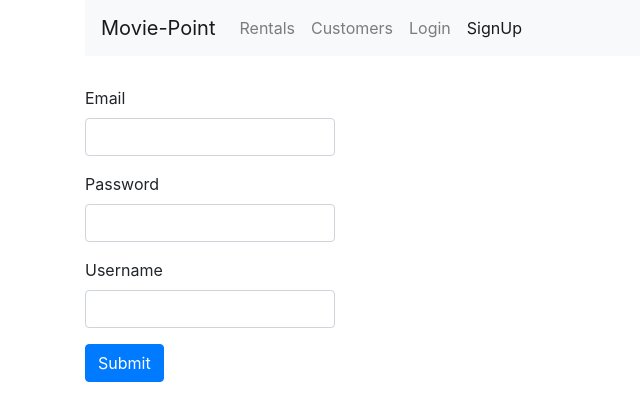
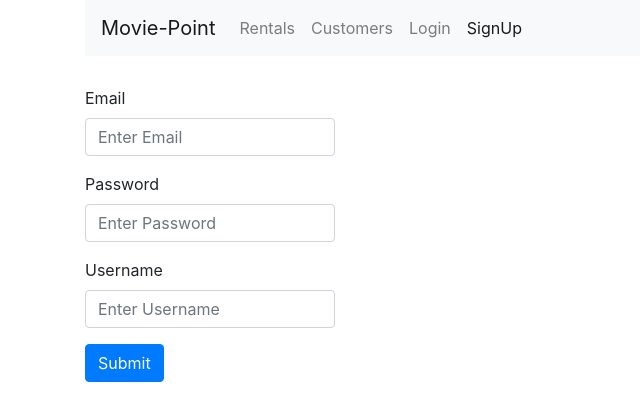
Before and after one commit to gowthamBhat/MoviePoint-React, a React (Create React App) app: page /signup in a window 1280 px wide. Shown: the top 420 px of the page, without its empty margins (0-640 px from the left). Built offline with nearby package versions, Linux system fonts and the light colour scheme.

Commit message:
Login error handled

```diff
--- a/src/components/LoginForm.jsx
+++ b/src/components/LoginForm.jsx
@@ -50,7 +50,11 @@ class LoginForm extends Component {
             await logging(email, password);
 
         } catch (error) {
-            console.log(error);
+            if (error.response && error.response.status === 400) {
+                const error = { ...this.state.error };
+                error.email = "Email or Password is Wrong";
+                this.setState({ error });
+            }
         }
 
     }
--- a/src/components/SignUpForm.jsx
+++ b/src/components/SignUpForm.jsx
@@ -61,17 +61,17 @@ class SignUpForm extends Component {
                 <form onSubmit={this.handleSUbmit} autoComplete="off">
                     <div className="mb-3">
                         <label htmlFor="exampleInputEmail1" className="form-label">Email</label>
-                        <input type="email" name="email" onChange={this.handleInput} value={account.email} className="form-control" id="exampleInputEmail1" style={{ "width": "250px" }} aria-describedby="emailHelp" />
+                        <input type="email" name="email" onChange={this.handleInput} value={account.email} className="form-control" id="exampleInputEmail1" style={{ "width": "250px" }} placeholder="Enter Email" aria-describedby="emailHelp" />
                         {this.state.errors.email && <div className="alert alert-danger" role="alert" style={{ "width": "250px" }}>{errors.email}</div>}
                     </div>
                     <div className="mb-3">
                         <label htmlFor="exampleInputPassword1" className="form-label">Password</label>
-                        <input type="password" name="password" onChange={this.handleInput} value={account.password} className="form-control" id="exampleInputPassword1" style={{ "width": "250px" }} />
+                        <input type="password" name="password" onChange={this.handleInput} value={account.password} className="form-control" id="exampleInputPassword1" style={{ "width": "250px" }} placeholder="Enter Password" />
                         {this.state.errors.password && <div className="alert alert-danger" role="alert" style={{ "width": "250px" }}>{errors.password}</div>}
                     </div>
                     <div className="mb-3">
                         <label htmlFor="exampleInputName" className="form-label">Username</label>
-                        <input type="text" name="name" onChange={this.handleInput} value={account.name} className="form-control" id="exampleInputName" style={{ "width": "250px" }} aria-describedby="emailHelp" />
+                        <input type="text" name="name" onChange={this.handleInput} value={account.name} className="form-control" id="exampleInputName" style={{ "width": "250px" }} aria-describedby="emailHelp" placeholder="Enter Username" />
                         {this.state.errors.name && <div className="alert alert-danger" role="alert" style={{ "width": "250px" }}>{errors.name}</div>}
                     </div>
                     <button type="submit" className="btn btn-primary">Submit</button>
```
